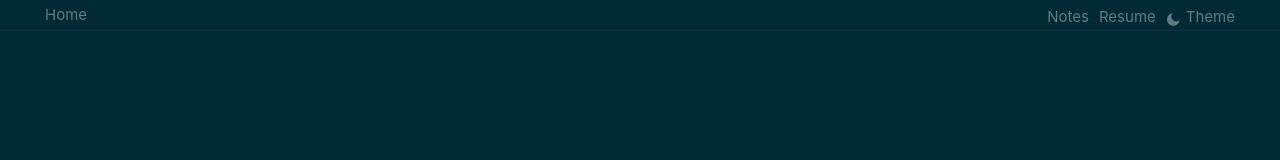
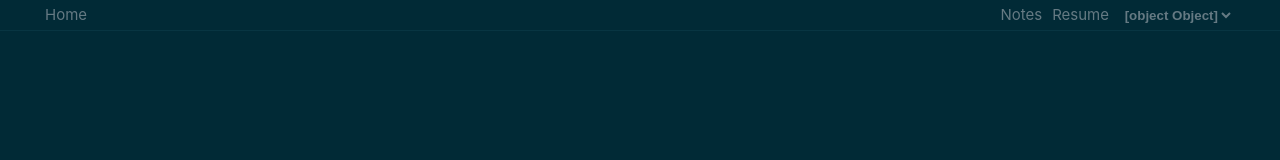
Before and after one commit to skant09/blog, a Next.js app: page / in a window 1280 px wide. Shown: the top 160 px of the page. Built offline with nearby package versions, Linux system fonts and the light colour scheme.

Commit message:
Implements basic dark mode

```diff
--- a/components/navbar.tsx
+++ b/components/navbar.tsx
@@ -1,5 +1,22 @@
-const Navbar = (): JSX.Element => {
-  return (
+const changeTheme = (e) => {
+  switch (e.target.value) {
+    case 'dark':
+      window.document.body.classList.remove('solarised-dark', 'light')
+      window.document.body.classList.add('dark')
+      return
+    case 'solarised-dark':
+      window.document.body.classList.remove('dark', 'light')
+      window.document.body.classList.add('solarised-dark')
+      return
+    case 'light':
+      window.document.body.classList.remove('dark', 'solarised-dark')
+      window.document.body.classList.add('light')
+      return
+    default:
+      return
+  }
+}
+const Navbar = (): JSX.Element => (
   <header>
     <nav className="nav">
       <ul>
@@ -15,10 +32,17 @@ const Navbar = (): JSX.Element => {
           <a href="/resume">Resume</a>
         </li>
         <li>
-            <span>
-              <i className="ri-moon-fill" />
-              Theme
-            </span>
+          <select name="theme" id="theme" onChange={changeTheme}>
+            <option value="solarised-dark">
+              <span>{`Solarised ◐︁`}</span>
+            </option>
+            <option value="dark">
+              <span>{`Dark ⏾︁`}</span>
+            </option>
+            <option value="light">
+              <span>{`Light ☀︁`}</span>
+            </option>
+          </select>
         </li>
       </ul>
     </nav>
@@ -53,8 +77,16 @@ const Navbar = (): JSX.Element => {
       .nav ul.right {
         justify-content: end;
       }
+      select,
+      option {
+        vertical-align: initial;
+        font-weight: 600;
+        text-align-last: right;
+      }
+      option {
+        direction: rtl;
+      }
     `}</style>
   </header>
 )
-}
 export default Navbar
--- a/styles/global.css
+++ b/styles/global.css
@@ -27,6 +27,8 @@
   --global-width: 1200px;
   --navbar-height: 3rem;
   --footer-height: 3rem;
+  --global-font-family: -apple-system, BlinkMacSystemFont, Segoe UI, Roboto,
+    Oxygen, Ubuntu, Cantarell, Fira Sans, Droid Sans, Helvetica Neue, sans-serif;
 }
 @media (max-width: 70rem) {
   :root {
@@ -34,24 +36,19 @@
   }
 }
 
-@media (prefers-color-scheme: light) {
-  :root {
-    --background-primary: var(--white);
-    --background-secondary: var(--dark-grey);
-    --color-primary: var(--black);
-    --border-color: var(--black);
-  }
+body.dark {
+  --background-primary: var(--dark-black);
+  --background-secondary: var(--midnight-blue);
+  --color-primary: var(--white);
+  --border-color: var(--dark-grey);
 }
-@media (prefers-color-scheme: dark) {
-  :root {
-    /* all your styles for dark mode here */
-    --background-primary: var(--dark-black);
-    --background-secondary: var(--midnight-blue);
-    --color-primary: var(--white);
-    --border-color: var(--dark-grey);
-  }
+body.light {
+  /* all your styles for dark mode here */
+  --background-primary: var(--white);
+  --background-secondary: var(--dark-grey);
+  --color-primary: var(--black);
+  --border-color: var(--black);
 }
-
 body.solarised-dark {
   /* all your styles for dark mode here */
   --background-primary: var(--solarised-dark-blue1);
@@ -66,8 +63,7 @@ body {
   font-size: var(--global-rem);
   padding: 0;
   margin: 0;
-  font-family: -apple-system, BlinkMacSystemFont, Segoe UI, Roboto, Oxygen,
-    Ubuntu, Cantarell, Fira Sans, Droid Sans, Helvetica Neue, sans-serif;
+  font-family: var(--global-font-family);
   color: var(--color-primary);
 }
 body > div {
--- a/styles/reset.css
+++ b/styles/reset.css
@@ -170,5 +170,8 @@ hr {
 
 input,
 select {
+  background-color: inherit;
+  color: inherit;
+  border-color: transparent;
   vertical-align: middle;
 }
```
Lines whose indentation alone changed are shown as unchanged.
